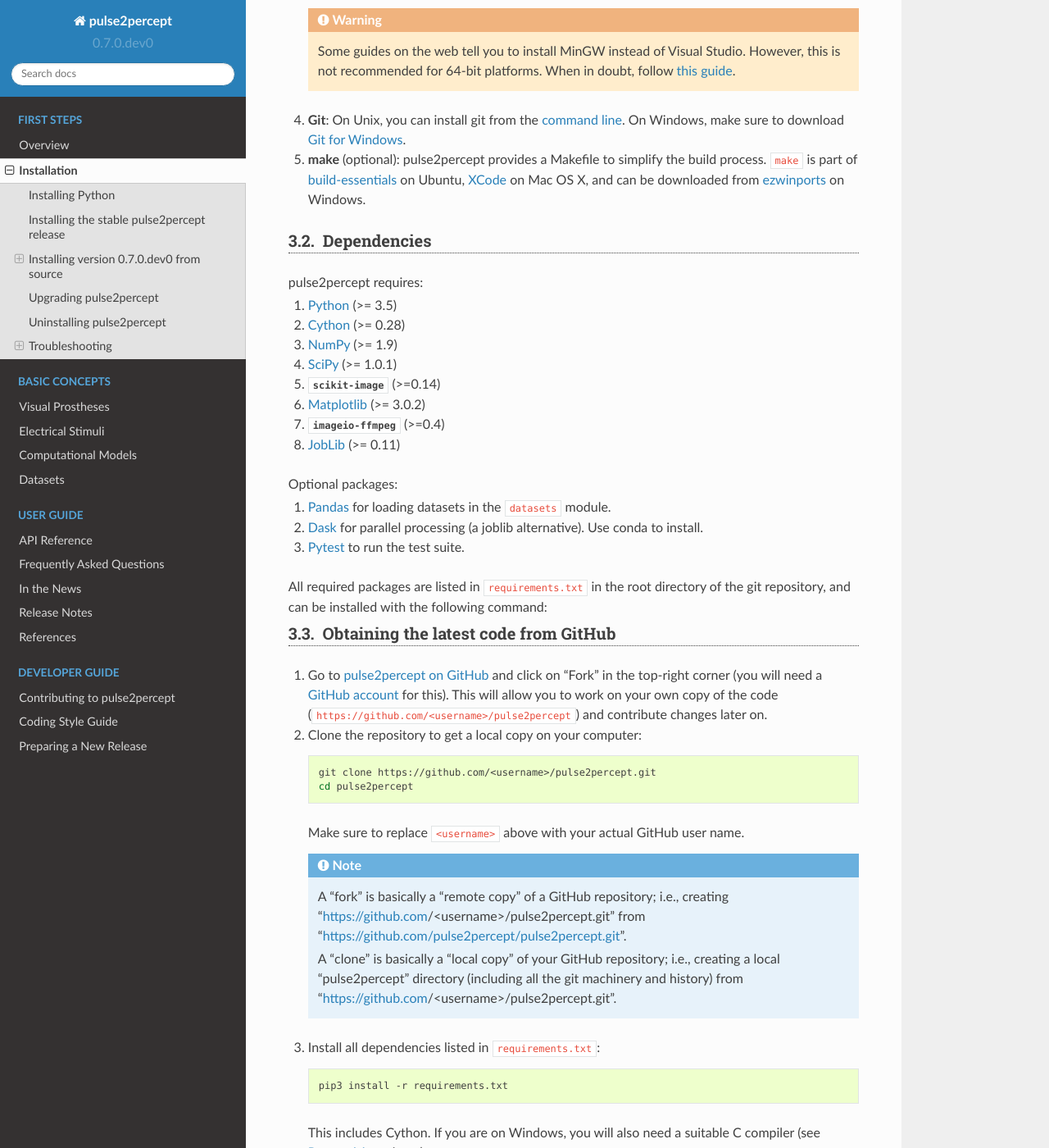
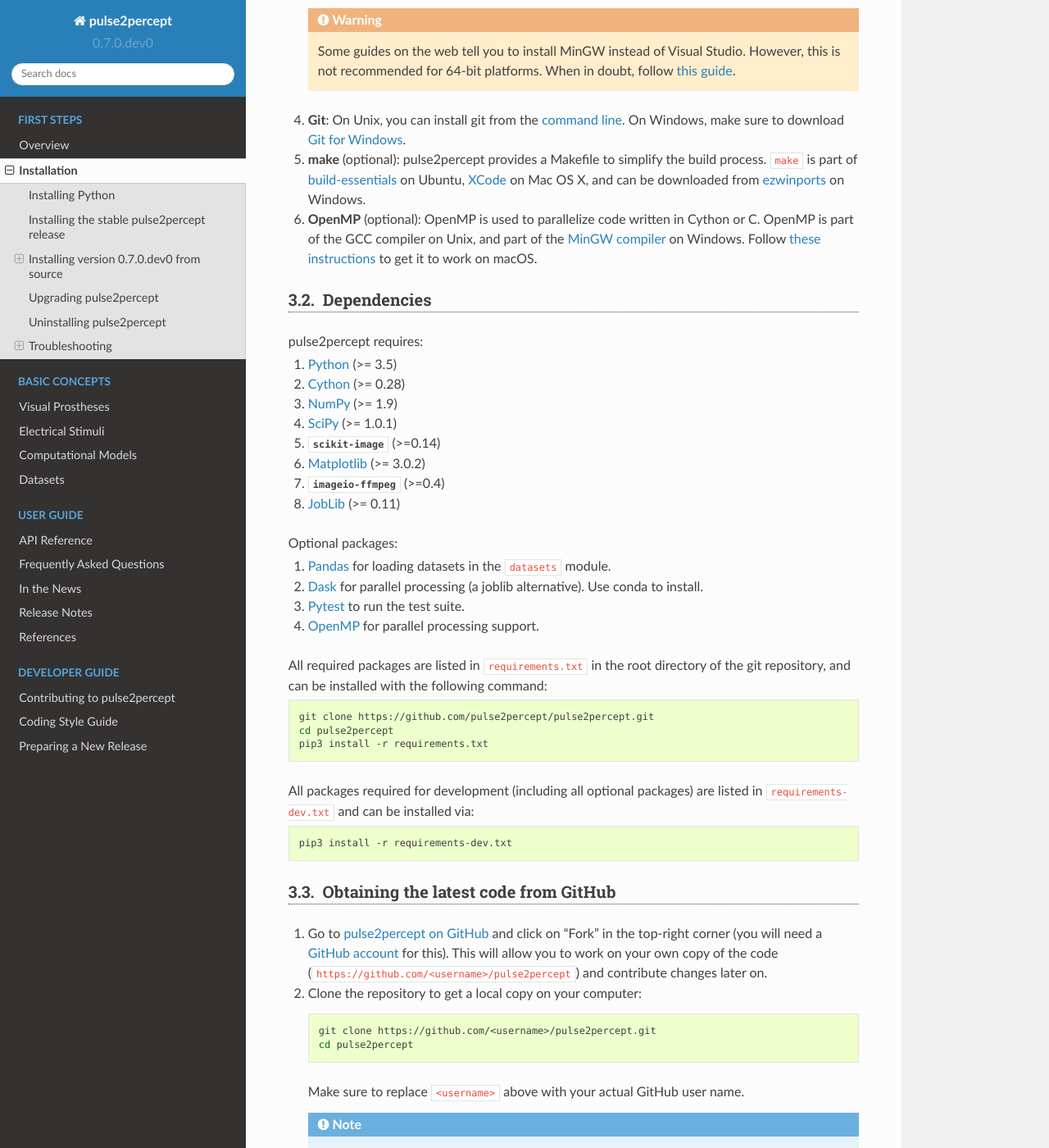
Before and after one commit to pulse2percept/pulse2percept, a Sphinx documentation site: the page built from doc/install.rst, in a window 1280 px wide and 1400 px high, scrolled down 2057 px. Shown: the whole window at 82% size. Built offline with Sphinx 7.4.7 and the Read the Docs theme 2.0.0, drawn with Linux system fonts in a browser that asks for light colours; pages that are not in the unit, such as notebooks, are missing from menus.

```diff
--- a/README.rst
+++ b/README.rst
@@ -79,14 +79,11 @@ can be installed with pip:
 
     pip3 install pulse2percept
 
-In order to get the `bleeding-edge version`_ of pulse2percept, use the
-commands:
+The `bleeding-edge version`_ of pulse2percept can be installed via:
 
 .. code-block:: bash
 
-    git clone https://github.com/pulse2percept/pulse2percept.git
-    cd pulse2percept
-    pip3 install .
+    pip3 install git+https://github.com/pulse2percept/pulse2percept
 
 .. _stable release: https://pulse2percept.readthedocs.io/en/stable/index.html
 .. _bleeding-edge version: https://pulse2percept.readthedocs.io/en/latest/index.html
@@ -121,6 +118,7 @@ Optional packages:
 2.  `Dask`_ for parallel processing (a joblib alternative).
     Use conda to install.
 3.  `Pytest`_ to run the test suite.
+4.  `OpenMP`_ for parallel processing support.
 
 .. _Python: https://www.python.org
 .. _Cython: https://www.cython.org
@@ -133,6 +131,7 @@ Optional packages:
 .. _Pandas: https://pandas.pydata.org
 .. _Dask: https://github.com/dask/dask
 .. _Pytest: https://docs.pytest.org/en/latest
+.. _OpenMP: https://openmp.org
 
 All required packages are listed in ``requirements.txt`` in the root directory
 of the git repository, and can be installed with the following command:
--- a/doc/index.rst
+++ b/doc/index.rst
@@ -47,14 +47,14 @@ pulse2percept |version| documentation
 
 .. include:: ../README.rst
    :start-line: 28
-   :end-line: 70
+   :end-line: 71
 
 Installation
 ============
 
 .. include:: ../README.rst
-   :start-line: 73
-   :end-line: 92
+   :start-line: 74
+   :end-line: 90
 
 Detailed instructions for different platforms can be found in our
 :ref:`Installation Guide <install>`.
--- a/doc/install.rst
+++ b/doc/install.rst
@@ -147,6 +147,13 @@ Prerequisites
     ``make`` is part of `build-essentials`_ on Ubuntu, `XCode`_ on Mac OS X,
     and can be downloaded from `ezwinports`_ on Windows.
 
+6.  **OpenMP** (optional): OpenMP is used to parallelize code written in Cython
+    or C. OpenMP is part of the GCC compiler on Unix, and part of the
+    `MinGW compiler <https://stackoverflow.com/a/38389181>`_ on Windows.
+    Follow `these instructions
+    <https://dipy.org/documentation/1.0.0./installation/#openmp-with-osx>`_
+    to get it to work on macOS.
+
 .. _Apple XCode: https://developer.apple.com/xcode
 .. _Microsoft website: https://visualstudio.microsoft.com/downloads/#build-tools-for-visual-studio-2019
 .. _Install Cython: https://cython.readthedocs.io/en/latest/src/quickstart/install.html
```
Also changed, not shown: other parts of doc/install.rst (+2 -2 lines), doc/users/release_notes.rst (+14 -3 lines), 1 other file.
